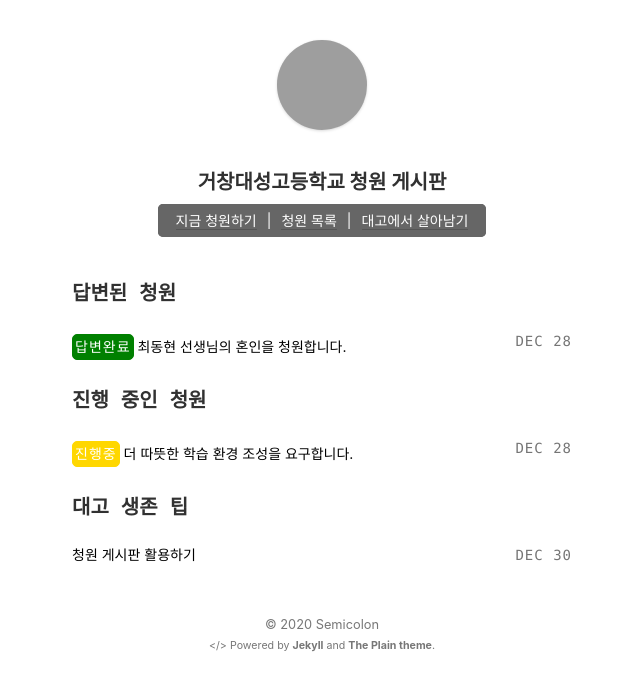
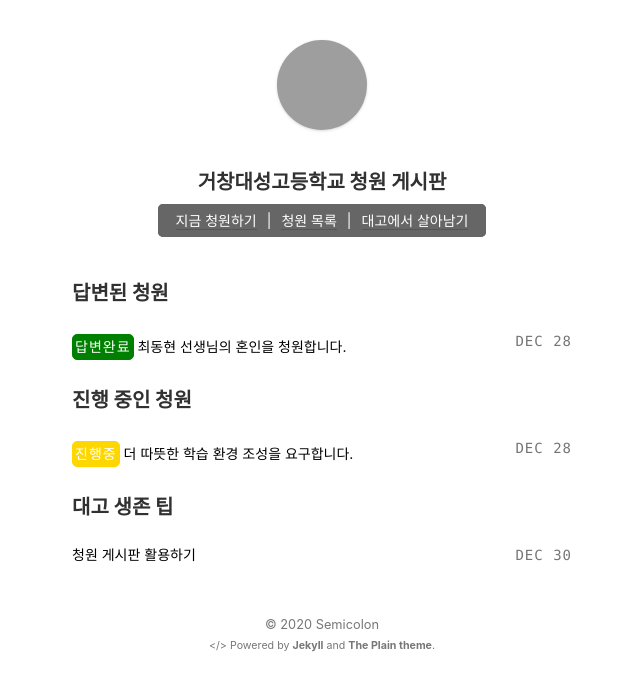
Before and after one commit to ilikekth/gcdstoday.github.io, a Jekyll site: the page built from index.html, in a window 1280 px wide. Shown: the top 691 px of the page, without its empty margins (318-958 px from the left). Built offline with Jekyll 4.4.1, drawn with Linux system fonts in a browser that asks for light colours; grey boxes are pictures that could not be loaded.

Commit message:
Update index.html

```diff
--- a/index.html
+++ b/index.html
@@ -9,7 +9,7 @@ layout: default
 
 {% for post in site.posts %}
 		{% if post.status == "solved" %}
-			<h3 class="code">답변된 청원</h3>
+			<h3>답변된 청원</h3>
 			{% break %}
 		{% endif %}
 	{% endfor %}
@@ -32,7 +32,7 @@ layout: default
 
 	{% for post in site.posts %}
 		{% if post.status == "unsolved" %}
-			<h3 class="code">진행 중인 청원</h3>
+			<h3>진행 중인 청원</h3>
 			{% break %}
 		{% endif %}
 	{% endfor %}
@@ -55,7 +55,7 @@ layout: default
 
 	{% for post in site.posts %}
 		{% if post.status == "tips" %}
-			<h3 class="code">대고 생존 팁</h3>
+			<h3>대고 생존 팁</h3>
 			{% break %}
 		{% endif %}
 	{% endfor %}
```
